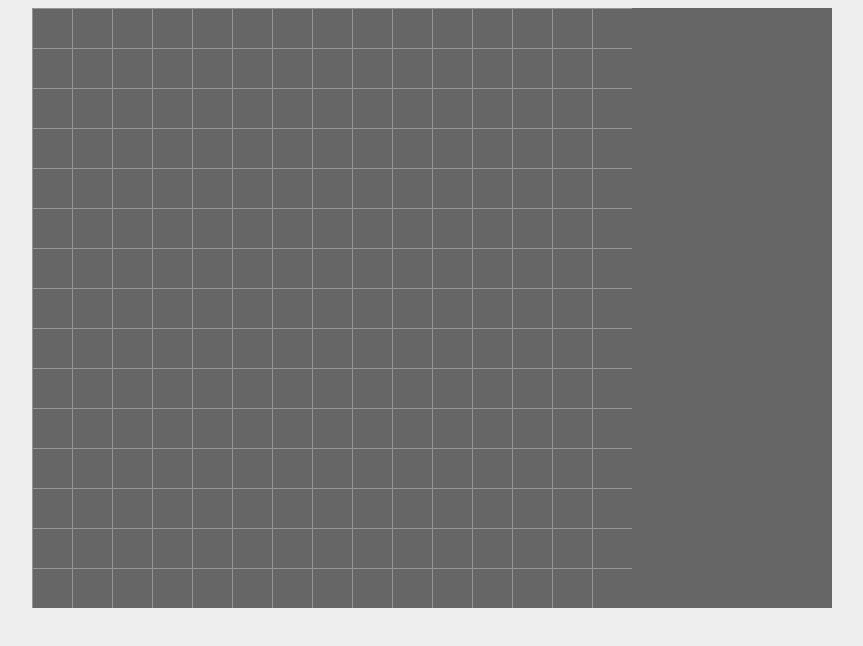
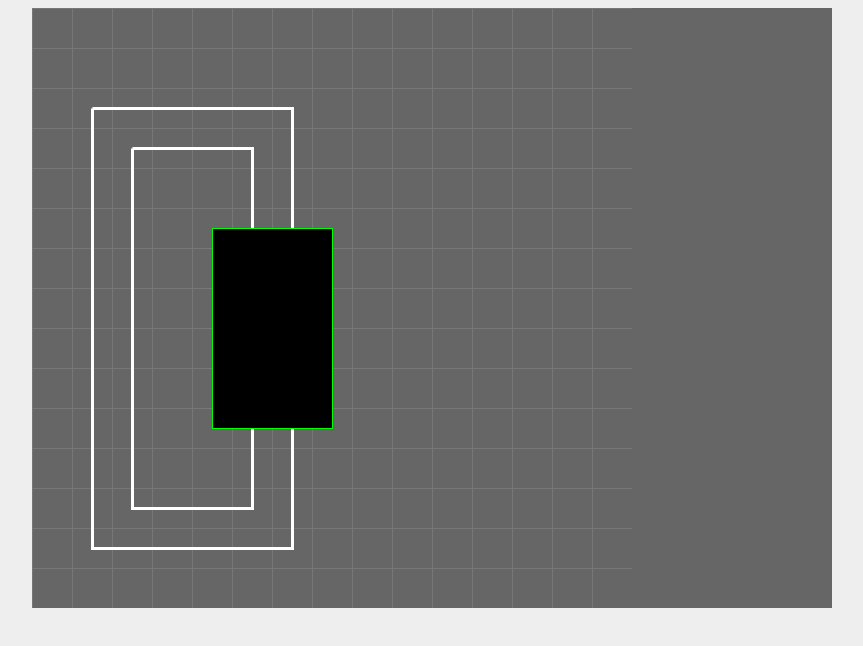
Before and after one commit to nac67/Deadlock, a plain HTML site: page src/index.html in a window 1280 px wide. Shown: the whole page, without its empty margins (258-1121 px from the left). Drawn offline with Linux system fonts and the light colour scheme.

Commit message:
refactoring done

```diff
--- a/src/gameengine.js
+++ b/src/gameengine.js
@@ -1,3 +1,4 @@
+var game;
 var filmstrips = {};
 
 init();
@@ -24,47 +25,16 @@ function init () {
 }
 
 function startGame () {
+    game = new GameplayController(filmstrips);
     animate(); //begin self-calling animate function
 }
 
 function animate() {
-    update();
-    draw();
+    game.update();
+    game.draw();
 
     // request new frame
     requestAnimFrame(function() {
         animate();
     });
 }
-
-
-function update() {
-
-}
-
-function draw () {
-    var i;
-
-    // Draw the background
-    context.fillStyle = "#666666";
-    context.fillRect(0,0,WIDTH,HEIGHT);
-
-    // Draw the grid
-    context.strokeStyle = "#949494";
-    context.lineWidth = 1;
-    context.beginPath();
-    for(i=0.5;i<HEIGHT;i+=TILE){
-        context.moveTo(0,i);
-        context.lineTo(GAME_WIDTH,i);
-    }
-    for(i=0.5;i<GAME_WIDTH;i+=TILE){
-        context.moveTo(i,0);
-        context.lineTo(i,HEIGHT);
-    }
-    context.stroke();
-
-    //ratFilmPlayer.draw(x,y);
-
-    //context.drawImage(carrotBmp, 20, 20);
-    //context.drawImage(Content.getImage("images/carrot.png"), 20, 40);
-}
--- /dev/null
+++ b/src/gameplaycontroller.js
@@ -0,0 +1,41 @@
+var GameplayController = function (films) {
+    var filmstrips = films;
+    this.level = new Level();
+    this.level.loadLevel("put a path here");
+
+
+
+
+
+    this.update = function () {
+
+    }
+
+    this.draw = function () {
+        var i;
+
+        // Draw the background
+        context.fillStyle = "#666666";
+        context.fillRect(0,0,WIDTH,HEIGHT);
+
+        // Draw the grid
+        context.strokeStyle = "#777777"; //#949494
+        context.lineWidth = 1;
+        context.beginPath();
+        for(i=0.5;i<HEIGHT;i+=TILE){
+            context.moveTo(0,i);
+            context.lineTo(GAME_WIDTH,i);
+        }
+        for(i=0.5;i<GAME_WIDTH;i+=TILE){
+            context.moveTo(i,0);
+            context.lineTo(i,HEIGHT);
+        }
+        context.stroke();
+
+        this.level.paths.draw();
+        for(i=0;i<this.level.zones.length;i++){
+            this.level.zones[i].draw();
+        }
+
+    }
+}
--- a/src/index.html
+++ b/src/index.html
@@ -24,6 +24,8 @@
     <script src="utils.js"></script>
     <script src="zone.js"></script>
     <script src="threadpaths.js"></script>
+    <script src="level.js"></script>
+    <script src="gameplaycontroller.js"></script>
     <script src="gameengine.js"></script>
   </div>
 </body>
--- /dev/null
+++ b/src/level.js
@@ -0,0 +1,23 @@
+var Level = function () {
+    this.zones = [];
+    this.threads = [];
+    this.paths = null;
+    this.locks = [];
+
+
+    this.loadLevel = function (path) {
+        this.paths = new ThreadPaths();
+        this.paths.addTurn(1,2,DirEnum.RIGHT,0);
+        this.paths.addTurn(6,2,DirEnum.DOWN,0);
+        this.paths.addTurn(6,13,DirEnum.LEFT,0);
+        this.paths.addTurn(1,13,DirEnum.UP,0);
+
+        this.paths.addTurn(2,3,DirEnum.RIGHT,1);
+        this.paths.addTurn(5,3,DirEnum.DOWN,1);
+        this.paths.addTurn(5,12,DirEnum.LEFT,1);
+        this.paths.addTurn(2,12,DirEnum.UP,1);
+
+        var z = new Zone(4,5,4,6);
+        this.zones.push(z);
+    }
+}
--- a/src/threadpaths.js
+++ b/src/threadpaths.js
@@ -41,13 +41,13 @@ var ThreadPaths = function () {
         var x,y;
 
         context.strokeStyle="#FFFFFF";
-        context.lineWidth=2;
+        context.lineWidth=3;
         context.beginPath();
 
         for (var i = 0; i < turn.length; i++) {
 
-            x = turn[i][0]*TILE+TILE/2;
-            y = turn[i][1]*TILE+TILE/2;
+            x = turn[i][0]*TILE+TILE/2+.5;
+            y = turn[i][1]*TILE+TILE/2+.5;
 
             if(i==0){
                 context.moveTo(x,y);
@@ -55,8 +55,8 @@ var ThreadPaths = function () {
                 context.lineTo(x,y);
             }else{
                 context.lineTo(x,y);
-                x = turn[0][0]*TILE+TILE/2;
-                y = turn[0][1]*TILE+TILE/2;
+                x = turn[0][0]*TILE+TILE/2+.5;
+                y = turn[0][1]*TILE+TILE/2+.5;
                 context.lineTo(x,y);
             }
         };
--- a/src/zone.js
+++ b/src/zone.js
@@ -50,6 +50,7 @@ var Zone = function (x,y,w,h) {
         var h = (this.h-1)*TILE;
         context.fillStyle = "#000000";
         context.fillRect(x,y,w,h);
+        context.lineWidth=1;
         context.strokeStyle = "#00FF00";
         context.strokeRect(x,y,w,h);
     }
```
Also changed, not shown: src/thread.js (added, +7 -0 lines).
